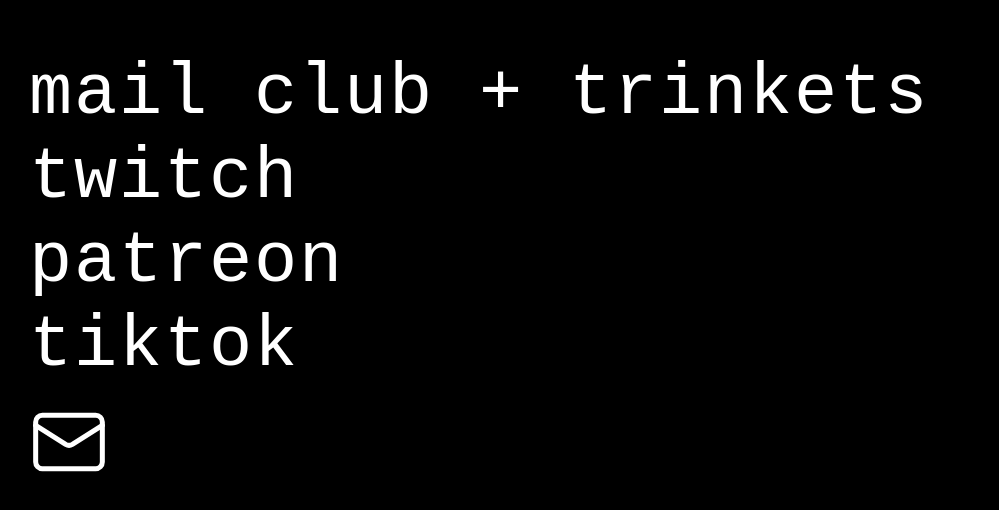
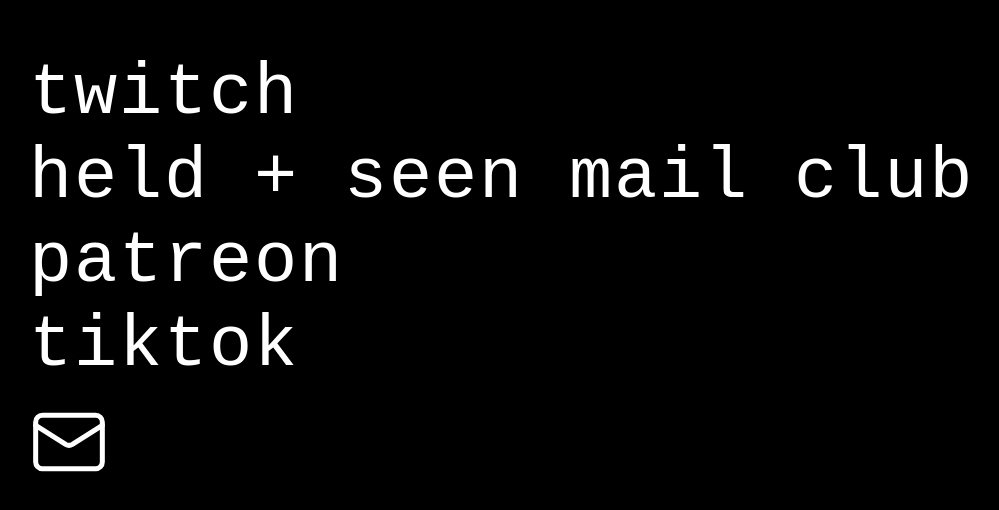
Before and after one commit to runibb/runi, a Next.js app: page / in a window 1280 px wide. Shown: the part 254-764 px from the top of the page, without its empty margins (19-1018 px from the left). Built offline with nearby package versions, Linux system fonts and the light colour scheme; a web font is replaced by a local one.

Commit message:
update nav links: rename and reorder
- Rename 'mail club + trinkets' to 'held + seen mail club'
- Reorder links: twitch, held + seen mail club, patreon, tiktok

Co-authored-by: runibb <runibb@users.noreply.github.com>

```diff
--- a/app/page.tsx
+++ b/app/page.tsx
@@ -15,22 +15,22 @@ export default function Home() {
         <ul className="flex flex-col gap-3">
           <li>
             <a
-              href="https://shop.runi.baby"
-              target="_blank"
-              rel="noopener noreferrer"
-              className="font-sans text-5xl text-white tracking-wide transition-opacity hover:opacity-60 sm:text-6xl lg:text-7xl"
-            >
-              mail club + trinkets
-            </a>
-          </li>
-          <li>
-            <a
               href="https://www.twitch.tv/runi_bb"
               target="_blank"
               rel="noopener noreferrer"
               className="font-sans text-5xl text-white tracking-wide transition-opacity hover:opacity-60 sm:text-6xl lg:text-7xl"
             >
               twitch
+            </a>
+          </li>
+          <li>
+            <a
+              href="https://shop.runi.baby"
+              target="_blank"
+              rel="noopener noreferrer"
+              className="font-sans text-5xl text-white tracking-wide transition-opacity hover:opacity-60 sm:text-6xl lg:text-7xl"
+            >
+              held + seen mail club
             </a>
           </li>
           <li>
```
